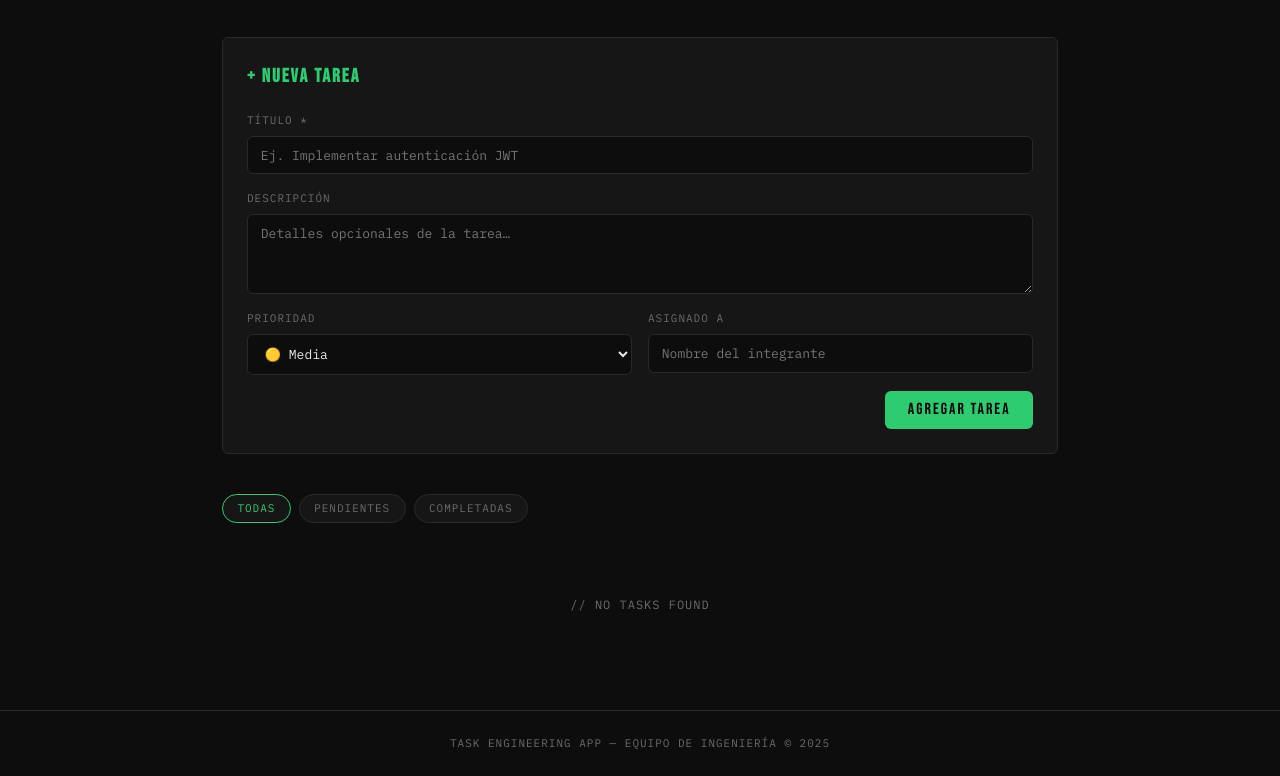
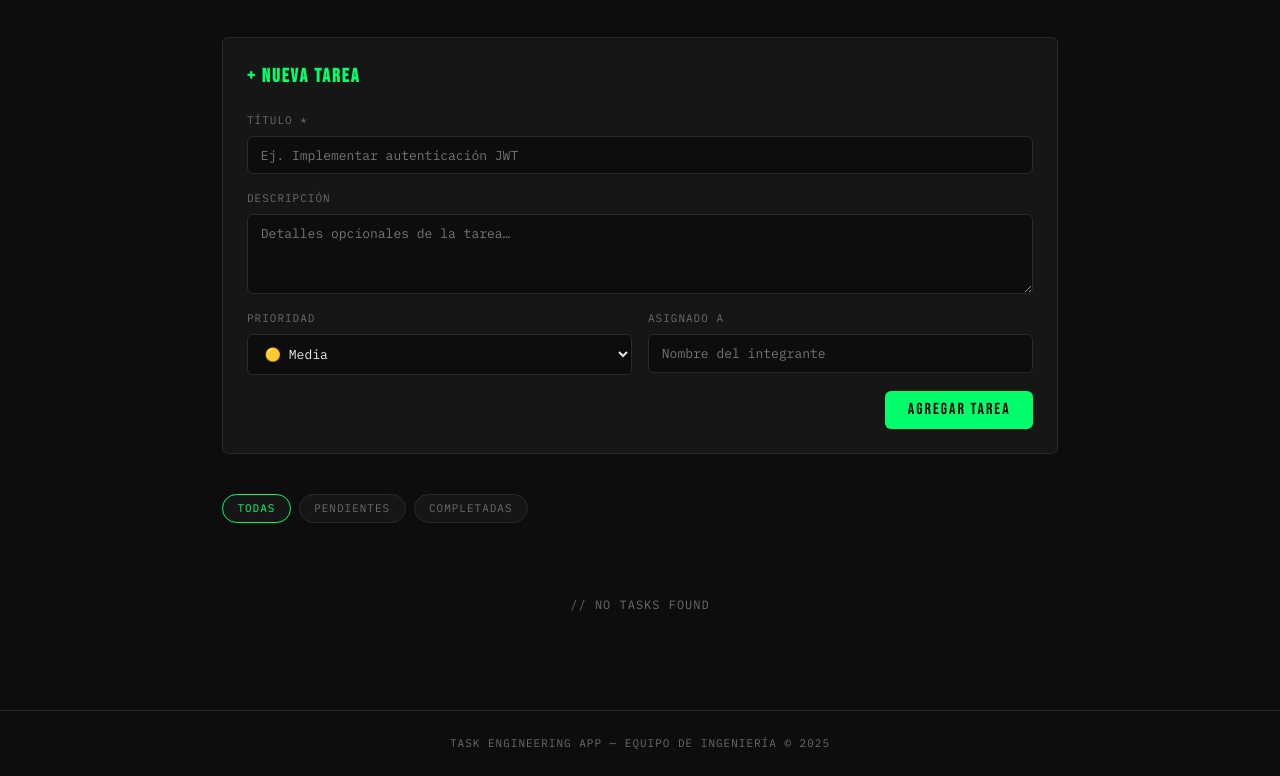
Before and after one commit to josue2718/-task-engineering-app, a plain HTML site: page index.html in a window 1280 px wide. Shown: the part 121-897 px from the top of the page. Drawn offline with Linux system fonts and the light colour scheme.

Commit message:
style: change accent color to green

```diff
--- a/css/styles.css
+++ b/css/styles.css
@@ -4,7 +4,7 @@
   --surface: #161616;
   --surface-2: #1f1f1f;
   --border: #2a2a2a;
-  --accent: #2ecc71;
+  --accent: #00ff6a;
   --accent-dim: rgba(240, 165, 0, 0.12);
   --text: #e8e8e8;
   --text-muted: #6b6b6b;
```
